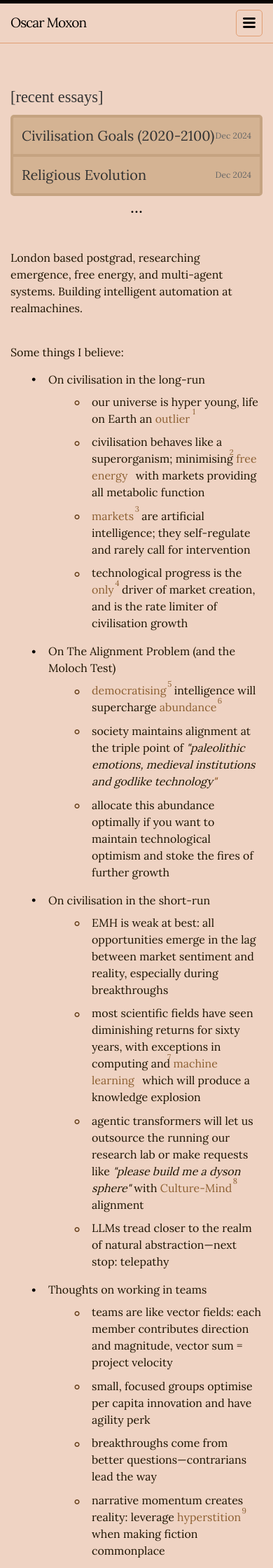
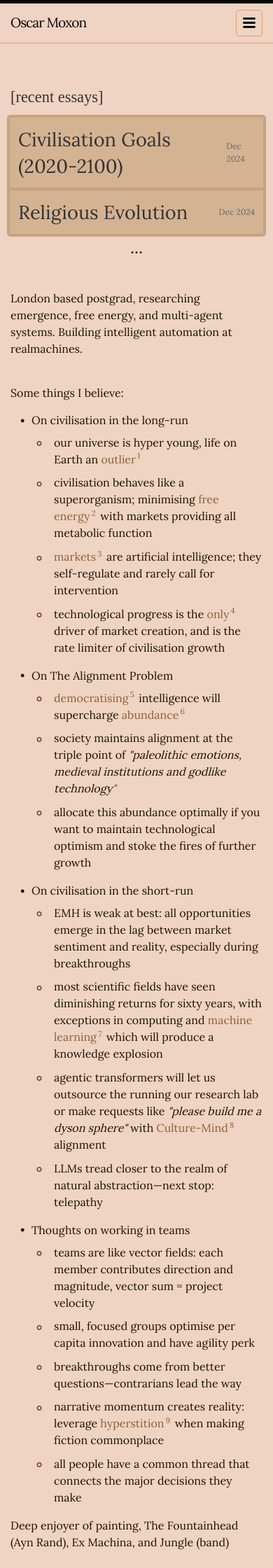
Before and after one commit to mrmoxon/mrmoxon.github.io, a Jekyll site: the page built from index.markdown, in a window 390 px wide. Shown: the top 2240 px of the page at 70% size. Built offline with Jekyll 4.4.1, drawn with Linux system fonts in a browser that asks for light colours.

Commit message:
Mobile optimisations

```diff
--- a/_layouts/page.html
+++ b/_layouts/page.html
@@ -23,10 +23,29 @@
 </script> -->
 
 <script>
+  // document.addEventListener('DOMContentLoaded', function() {
+  //     let links = document.querySelectorAll('.custom-link');
+  //     links.forEach((link, index) => {
+  //         link.setAttribute('data-index', index + 1);
+
+  //         // Create preview element
+  //         let preview = document.createElement('div');
+  //         preview.className = 'link-preview';
+  //         preview.textContent = getSiteName(link.href);
+  //         link.appendChild(preview);
+  //     });
+  // });
+
   document.addEventListener('DOMContentLoaded', function() {
     let links = document.querySelectorAll('.custom-link');
     links.forEach((link, index) => {
-          link.setAttribute('data-index', index + 1);
+        // Create the number element
+        let numberSpan = document.createElement('span');
+        numberSpan.className = 'custom-link-number';
+        numberSpan.textContent = index + 1;
+
+        // Insert the number after the link text
+        link.appendChild(numberSpan);
 
         // Create preview element
         let preview = document.createElement('div');
--- a/_sass/minima/custom-styles.scss
+++ b/_sass/minima/custom-styles.scss
@@ -54,7 +54,8 @@
   position: relative;
   color: #8d6032;
   text-decoration: none;
-  padding-right: 0.7em; /* Add padding to the right of the link text */
+  display: inline;
+  padding-right: 0.4em; /* Add padding to the right of the link text */
   // margin-right: 0.2em; /* Add a small margin to separate from the following text */
 }
 
@@ -73,6 +74,14 @@
 
 .custom-link:hover {
   text-decoration: underline;
+}
+
+.custom-link-number {
+  font-size: 0.7em;
+  vertical-align: super;
+  line-height: 0;
+  color: inherit;
+  padding-left: 0.2em;
 }
 
 .link-preview {
@@ -570,6 +579,7 @@
 
 .post-meta {
   align-items: center;
+  margin-left: -0px;
 }
 
 /* Responsive Layout */
@@ -688,28 +698,36 @@
 }
 
 // cite button
-// cite button
 .cite-button {
   background: transparent;
   border: none;
-  color: #8d6032;  /* Added brown color */
+  color: #8d6032;
   cursor: pointer;
   font-family: inherit;
   font-size: inherit;
   padding: 0;
   margin: 0;
   text-decoration: underline;
-  appearance: none;  /* Added to remove default button styling */
-  -webkit-appearance: none;  /* For Safari */
+  appearance: none;
+  -webkit-appearance: none;
+  vertical-align: baseline; /* Add this to align with text */
+  line-height: inherit; /* Add this to match text line height */
+  display: inline-flex; /* Add this for better alignment */
+  align-items: center; /* Add this for vertical centering */
 }
 
 .cite-button:hover {
   color: #613b16;
 }
 
-/* Remove focus outline */
+/* Remove focus outline but maintain accessibility */
 .cite-button:focus {
   outline: none;
+}
+
+.cite-button:focus-visible {
+  outline: 2px solid #8d6032;
+  outline-offset: 2px;
 }
 
 
@@ -726,3 +744,103 @@
   font-weight: bolder !important;
   font-style: normal;
 }
+
+
+
+
+
+
+
+
+/* Mobile-specific adjustments */
+@media screen and (max-width: 768px) {
+  /* Adjust overall content padding */
+  .wrapper {
+    padding-right: 15px;
+    padding-left: 15px;
+  }
+
+  /* Further compress bullet points on mobile */
+  .custom-bullets > li {
+    padding-left: 1em;
+    margin-left: -1em;
+  }
+
+  .custom-bullets > li > ul {
+    padding-left: 0.5em;
+    margin-left: 0.5em;
+  }
+
+  /* Adjust recent essays container for mobile */
+  .recent-essays-container {
+    margin: 0 -5px;
+  }
+
+  .recent-essay-content {
+    padding: 0.5rem 15px;
+  }
+
+  /* Adjust post lists for mobile */
+  .post-list {
+    margin: 0 -15px;
+  }
+
+  .post-item {
+    padding: 0 15px;
+    margin-bottom: 1rem;
+  }
+
+  /* Make titles and dates stack on mobile */
+  .post-title-meta {
+    flex-direction: column;
+    gap: 0.25rem;
+  }
+
+  .post-meta {
+    font-size: 0.8rem;
+    margin-left: 0;  /* Reset any margin */
+    padding-left: 0;  /* Reset any padding */
+    text-align: left;
+    width: 100%;     /* Ensure full width */
+    display: flex;
+    align-items: center;
+    gap: 0.25rem;
+  }
+
+  /* Ensure email signup form is fully visible */
+  .formkit-form {
+    margin-bottom: 4rem !important;
+  }
+
+  .newsletter-signup-text {
+    text-align: center;
+    color: #613b16;
+    margin: 2rem 0 0.5rem;
+    font-size: 0.9rem;
+  }
+
+  .recent-essays-container .recent-essay-content .recent-essay-title {
+    margin: 0;
+    font-size: 1.7rem !important; /* Force override */
+    font-weight: normal !important;
+    color: #333;
+    line-height: 1.4;
+  }
+
+  .post-title {
+    margin: 0;
+    font-size: 2rem;
+    text-align: left;
+  }
+}
+
+/* Additional adjustments for very small screens */
+@media screen and (max-width: 480px) {
+  .post-title {
+    font-size: 1.1rem;
+  }
+
+  .recent-essay-title {
+    font-size: 0.9rem;
+  }
+}
--- a/index.markdown
+++ b/index.markdown
@@ -41,7 +41,7 @@
       </ul>
     </li>
 
-    <li>On The Alignment Problem (and the Moloch Test)
+    <li>On The Alignment Problem
       <ul>
         <li><a href="https://twitter.com/karpathy/status/1744179910347039080?lang=en" class="custom-link">democratising</a>intelligence will supercharge <a href="https://www.e-ir.info/2018/01/11/review-four-futures-life-after-capitalism/#:~:text=One%20can%20have%20abundance%20with,the%20eternal%20present%20of%20capitalism" class="custom-link">abundance</a></li>
 
```
Also changed, not shown: _layouts/post.html (+35 -1 lines). Lines whose indentation alone changed are shown as unchanged.
